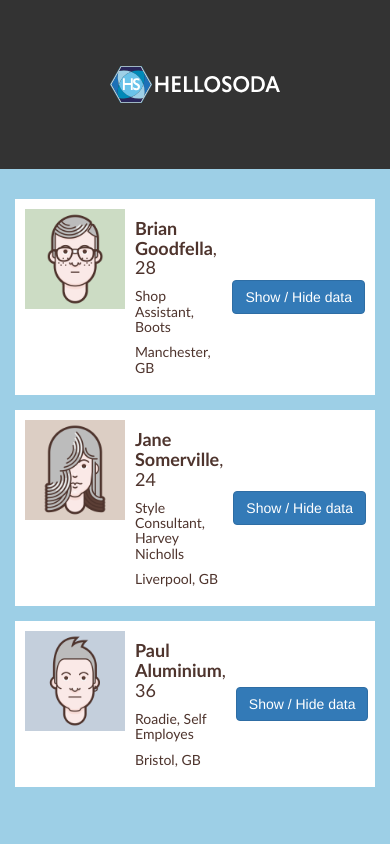
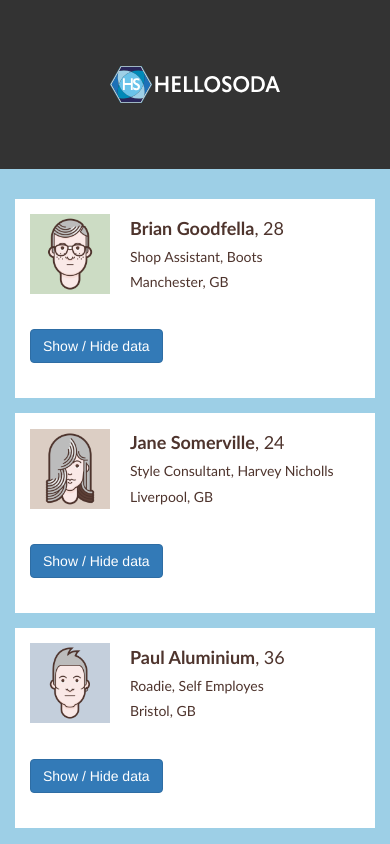
Before and after one commit to apmorris83/hello-soda-tech-test, a React app: page / in a window 390 px wide. Built offline with nearby package versions, Linux system fonts and the light colour scheme.

Commit message:
made better responsive layout

```diff
--- a/src/components/PersonList.js
+++ b/src/components/PersonList.js
@@ -9,19 +9,27 @@
             {props.people.map((person, id) => {
                 return (
                     <div className="media box-element" key={person.id} >
-                        <div className="media-left">
+                        <div className="container-fluid" >
+                            <div className="row">
+                                <div className="col-lg-9 col-md-9 col-sm-9">
+                                    <div>
                                         <img className="profile-pic" src={require(`../../public/images/${person.personal.avatar}`)} alt="profile" />
-                        </div>
-                        <div className="media-body">
+                                    <div className="person-info">
                                         <h4><strong>{person.personal.first_name} {person.personal.last_name}</strong>, {person.personal.age}</h4>
                                         <h5>{person.personal.job_title}, {person.personal.job_company}</h5>
                                         <h5>{person.personal.city}, {person.personal.country}</h5>
                                     </div>
-                        <div className="media-right toggle-button media-middle">
+                                    </div>
+                                </div>
+                                <div className="col-lg-3 col-md-3 col-sm-3">
+                                    <div className="toggle-button">
                                         <a className="btn btn-primary" role="button" data-toggle="collapse" data-target={`#${id}`} aria-expanded="false" aria-controls={`${id}`}>Show / Hide data</a>
                                     </div>
+                                </div>
+                            </div>
+                        </div>
 
-                        <div className="collapse" id={`${id}`}>
+                        <div className="collapse container-fluid" id={`${id}`}>
                             <div className="my-nav">
                                 <ul className="nav nav-tabs nav-justified" role="tablist">
                                     <li className="active">
@@ -104,6 +112,7 @@
                                             }
                                         })}
                                     </div>
+
                                     <div className="tab-pane fade row" id={`${id}_interests`}>
                                         {person.interests.map((interest, id) => {
                                             return (
@@ -119,6 +128,7 @@
                                             );
                                         })}
                                     </div>
+
                                     <div className="tab-pane fade row" id={`${id}_scores`}>
                                         <div className="col-lg-2 col-md-3 col-sm-6">
                                             <div className="thumbnail data-block-scores">
--- a/src/css/PersonList.css
+++ b/src/css/PersonList.css
@@ -1,20 +1,37 @@
 .profile-pic {
     width: 100px;
+    display: inline-block;
+    vertical-align: middle;
+    padding-right: 20px;
 }
 
 .box-element {
-    padding: 10px;
+    padding-top: 10px;
+    padding-bottom: 10px;
     align-items: center;
     background-color: #fff;
 }
 
+.person-info {
+    display: inline-block;
+    vertical-align: middle;
+    align-items: center;
+}
+
 .toggle-button {
     justify-content: center;
+    align-items: center;
+    padding-top: 30px;
+    padding-bottom: 25px;
 }
 
 .data-img {
     width: 150px;
     padding: 10px;
+}
+
+.my-nav {
+    margin-top: 10px;
 }
 
 .data-block {
```
Lines whose indentation alone changed are shown as unchanged.
